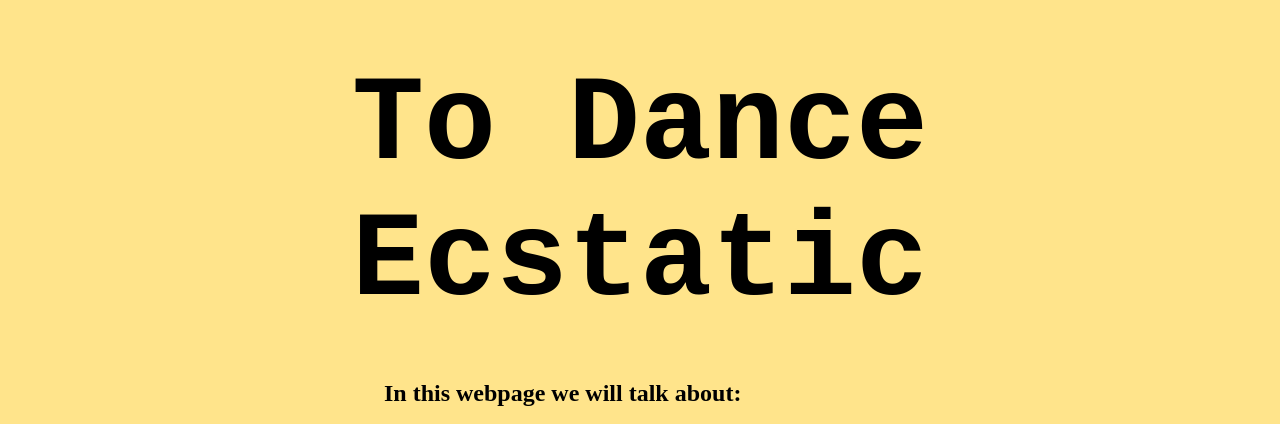
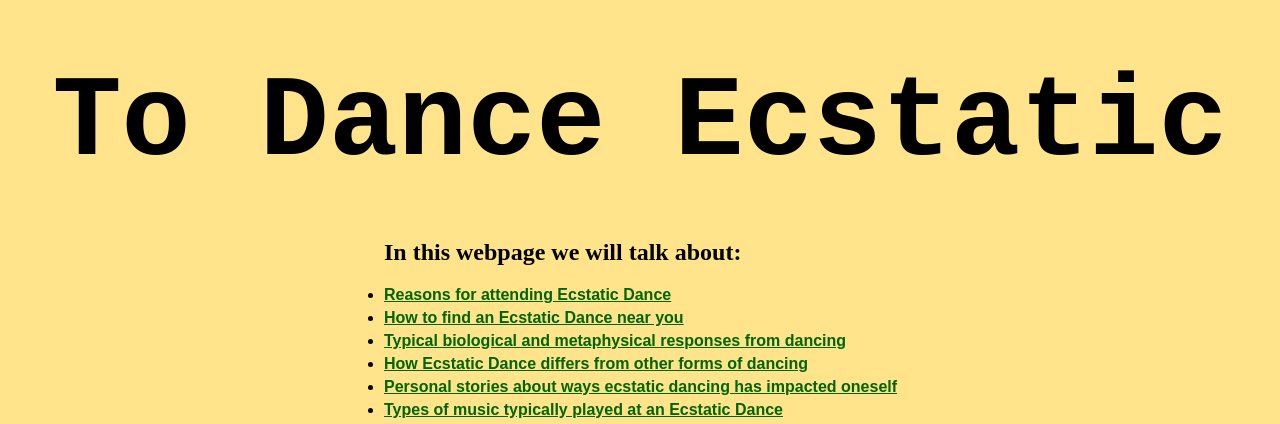
Before and after one commit to jaredsurya/my-personal-website, a plain HTML site: page index.html in a window 1280 px wide. Shown: the top 424 px of the page. Drawn offline with Linux system fonts and the light colour scheme.

Commit message:
title viewport width

```diff
--- a/style.css
+++ b/style.css
@@ -1,6 +1,6 @@
 h1{
     text-align: center;
-    font-size: 90pt;
+    font-size: 9vw;
     margin-block-end: 20px;
     margin-block-start: 20px;
     font-family: 'Courier New', Courier, monospace;
@@ -38,6 +38,9 @@ div {
 ul {
     padding-bottom: 10px;
     font-family: Arial, Helvetica, sans-serif;
+    columns: 1;
+  /*  -webkit-columns: 2;
+    -moz-columns: 2;*/
 }
 li {
     padding-bottom: 5px;
```
